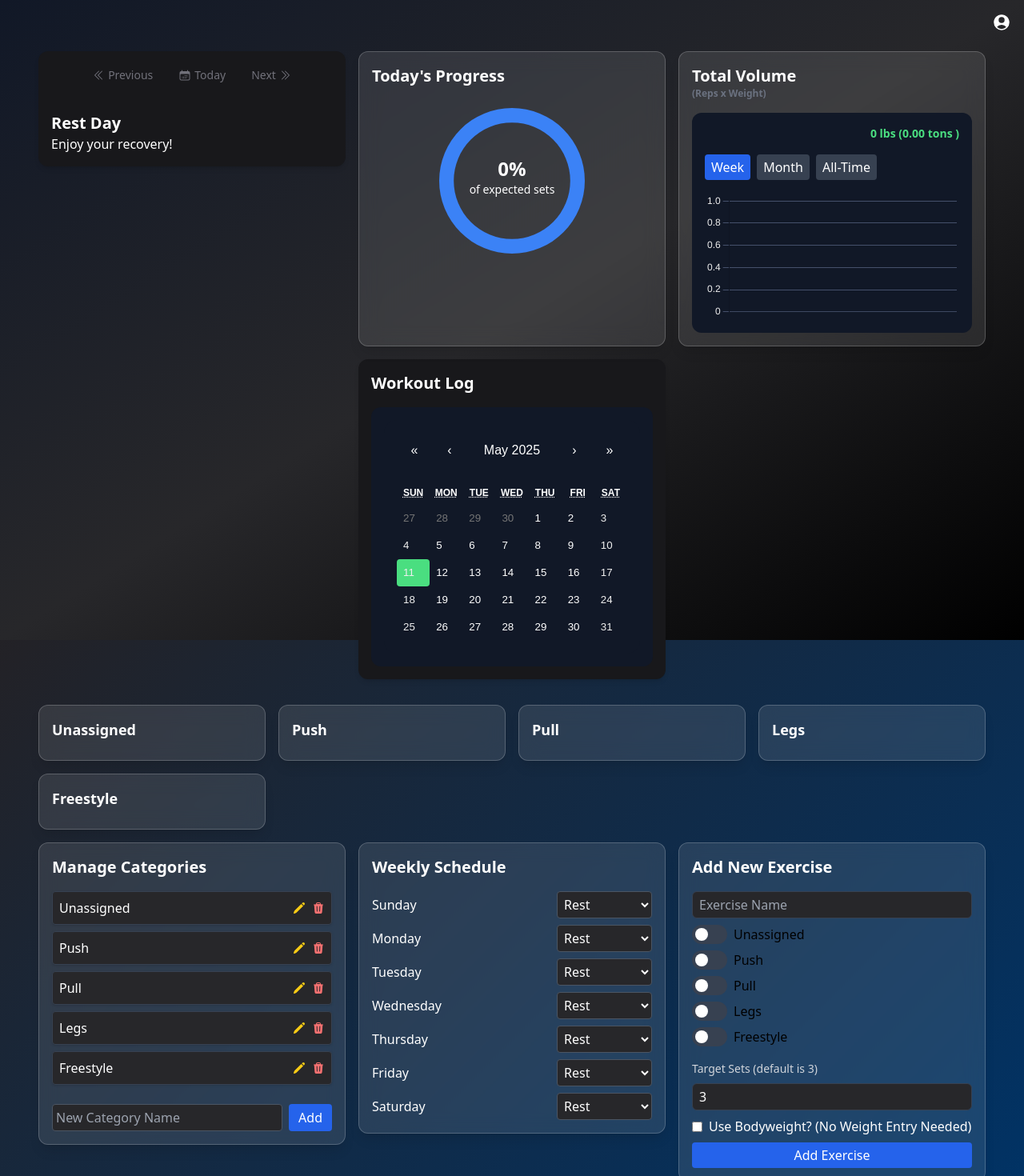
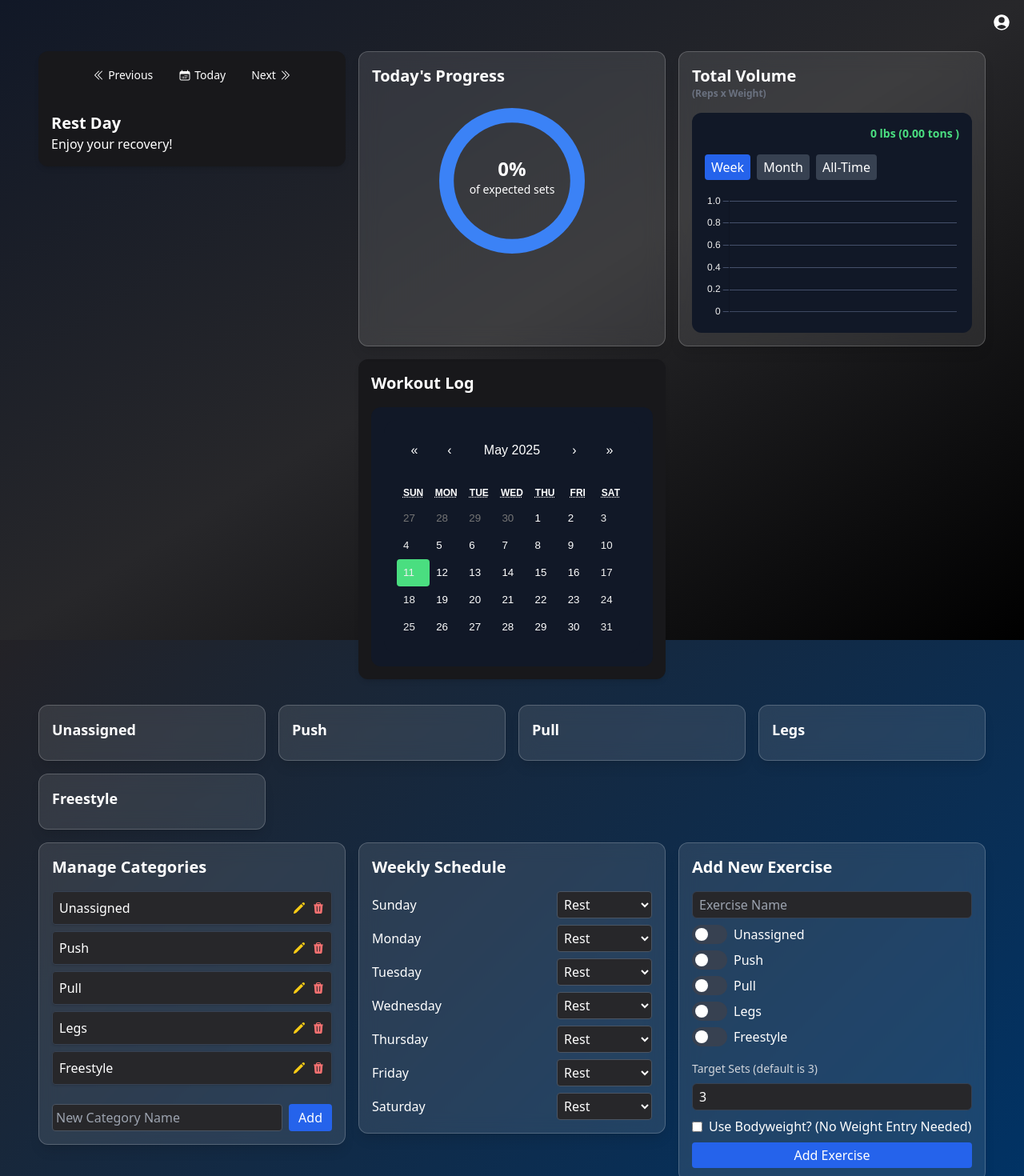
Before and after one commit to BrascoMarketing/Kevin-s-React-App-Tracker, a React (Vite) app: page / in a window 1280 px wide. Shown: the top 1470 px of the page at 80% size. Built offline with nearby package versions, Linux system fonts and the light colour scheme.

Commit message:
Tailwind component update

```diff
--- a/src/components/DayView.jsx
+++ b/src/components/DayView.jsx
@@ -139,13 +139,13 @@ export default function DayView({ exercises, categoryOrder, viewedDate, setViewe
 function Navigation({ viewedDate, setViewedDate }) {
   return (
     <div className="flex items-center justify-center space-x-4 mb-8">
-      <button onClick={() => setViewedDate(new Date(viewedDate.getFullYear(), viewedDate.getMonth(), viewedDate.getDate() - 1))} className="flex items-center text-sm text-zinc-500 px-2 py-1 rounded hover:bg-gray-700">
+      <button onClick={() => setViewedDate(new Date(viewedDate.getFullYear(), viewedDate.getMonth(), viewedDate.getDate() - 1))} className="flex items-center text-sm text-white px-2 py-1 rounded hover:bg-gray-700">
         <ChevronDoubleLeftIcon className="h-4 w-4 mr-1" /> Previous
       </button>
-      <button onClick={() => setViewedDate(new Date())} className="flex items-center text-sm text-zinc-500 px-2 py-1 rounded hover:bg-gray-700">
+      <button onClick={() => setViewedDate(new Date())} className="flex items-center text-sm text-white px-2 py-1 rounded hover:bg-gray-700">
         <CalendarDaysIcon className="h-4 w-4 mr-1" /> Today
       </button>
-      <button onClick={() => setViewedDate(new Date(viewedDate.getFullYear(), viewedDate.getMonth(), viewedDate.getDate() + 1))} className="flex items-center text-sm text-zinc-500 px-2 py-1 rounded hover:bg-gray-700">
+      <button onClick={() => setViewedDate(new Date(viewedDate.getFullYear(), viewedDate.getMonth(), viewedDate.getDate() + 1))} className="flex items-center text-sm text-white px-2 py-1 rounded hover:bg-gray-700">
         Next <ChevronDoubleRightIcon className="h-4 w-4 ml-1" />
       </button>
     </div>
--- a/src/components/ExerciseFormPanel.jsx
+++ b/src/components/ExerciseFormPanel.jsx
@@ -70,7 +70,7 @@ export default function ExerciseFormPanel({
           value={name}
           onChange={(e) => setName(e.target.value)}
         />
-        <div className="space-y-2">
+        <div className="space-y-2 text-white">
           {exerciseCategories.map((cat) => (
             <CategorySwitch
               key={cat.id}
```
